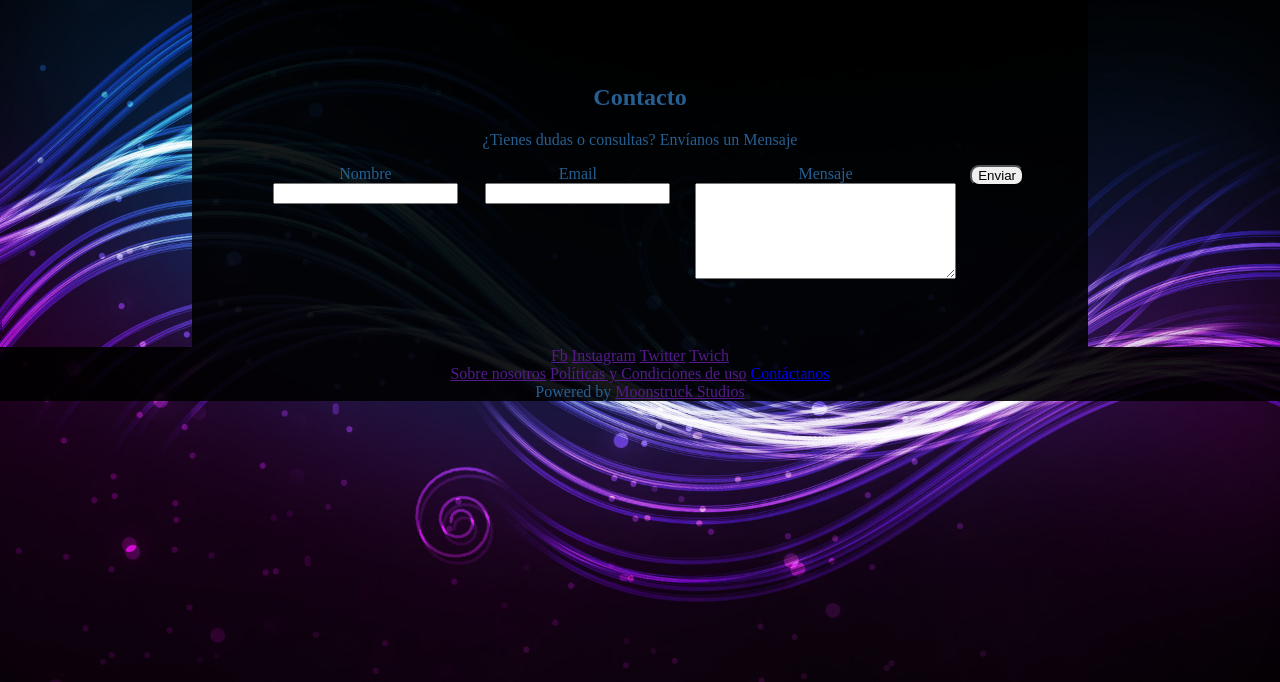
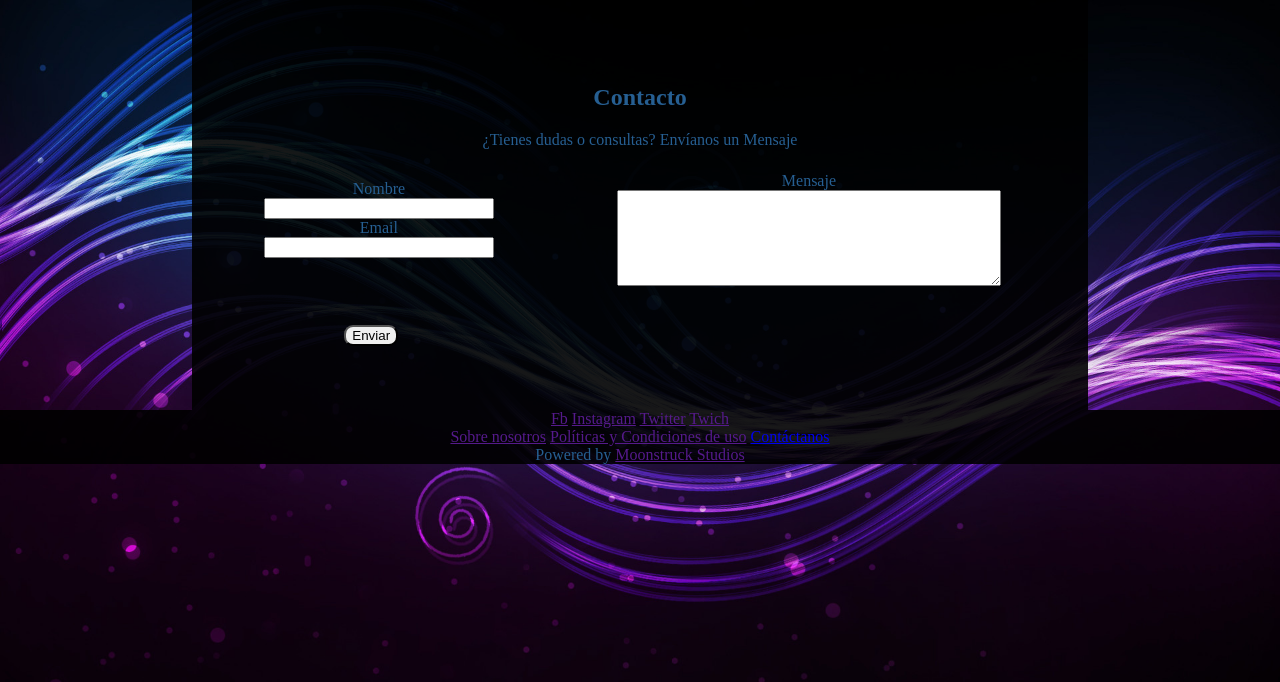
Before and after one commit to NyxMoonstruck/segunda_entrega, a plain HTML site: page Pages/contact_us.html in a window 1280 px wide. Shown: the part 118-800 px from the top of the page. Drawn offline with Linux system fonts and the light colour scheme.

Commit message:
form v1.0
forms terminados....hopefully

```diff
--- a/Pages/contact_us.html
+++ b/Pages/contact_us.html
@@ -51,21 +51,17 @@
 					<div class="datos">
 						<label>Nombre</label>
 						<input type="text" name="name" >
-					</div>
-
-
-					<div class="datos">
 						<label>Email</label>
 						<input type="email" name="email" required="" pattern="[a-z0-9._%+-]+@[a-z0-9.-]+\.[a-z]{2,3}$">
 					</div>
 
 					<div id="mensaje">
 						<label>Mensaje</label>
-						<textarea required rows="6" cols="30"></textarea>
+						<textarea required="" rows="6" cols="30" id="texto"></textarea>
 					</div>
 
 
-					<div id="Enviar">
+					<div id="enviar">
 						<input type="submit" name="enviar" value="Enviar" class="boton" id="sendmsg">
 					</div>
 				</div>
--- a/Styles/style_one.css
+++ b/Styles/style_one.css
@@ -10,13 +10,14 @@
 
 .regform h2, p {width: 100%;}
 
-.regform label	{float: left;
+.regform label:not(.sus)	{float: left;
 clear: both;}
 
-.regform input:not(.boton), select {float:right;
+.regform input:not(.boton, .sus), select {float:right;
 clear: both;}
 
 .regform label, .regform input:not(.boton), select{ width: 25%;
+	margin: 0.5%;
  }
 .flexbot { display: flex;
 			justify-content: center;
@@ -46,6 +47,30 @@ main#formconnect { height: 190px; }
 
 /*Formulario de Contacto*/
 
-div.forcontact:not(#enviar) {display: flex;
-				justify-content: space-around;}
+
+div.forcontact: {display: flex;
+				}
+
+
+#mensaje {display: flex;
+    	flex-direction: column;
+    	order: 2;
+    	margin: 1%;
+    	padding-left: 15%;
+    	width: 50%;}
+
+#texto {flex: 1;}
+
+.datos {display: flex;
+		flex-direction: column;
+	flex: 1;
+    order: 1;
+float: left;
+margin: 1%;
+width: 30%}
+
+
+#enviar {
+		margin-left:  -70%;
+		margin-top: 5%}
 /*RESPONSIVE*/
```
Also changed, not shown: Pages/sign_up.html (+6 -1 lines).
